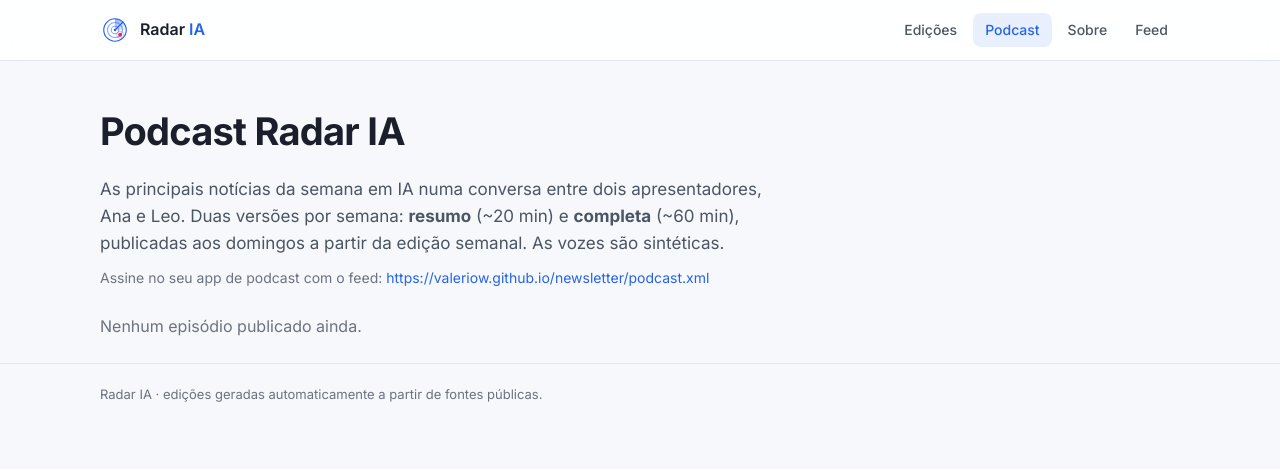
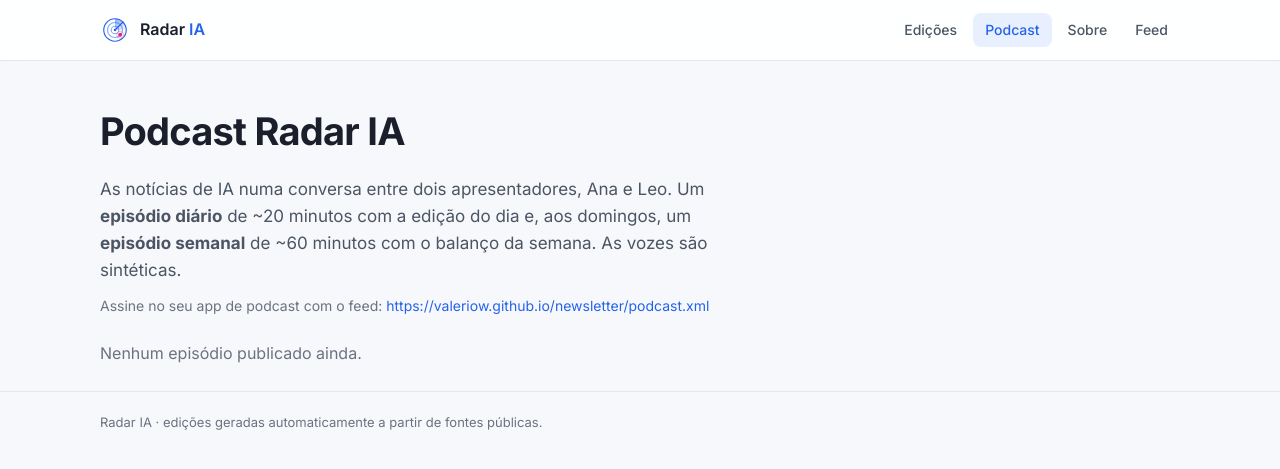
Before and after one commit to valeriow/newsletter, a Jekyll site: the page built from podcast.md, in a window 1280 px wide. Shown: the top 469 px of the page. Built offline with Jekyll 4.4.1, drawn with Linux system fonts in a browser that asks for light colours.

Commit message:
Podcast diário e semanal

```diff
--- a/assets/css/style.css
+++ b/assets/css/style.css
@@ -255,3 +255,6 @@
 .episodio__rotulo { font-size: 13px; font-weight: 600; color: var(--text-2); }
 .episodio__baixar { font-size: 13px; }
 .episodio__pendente { font-size: 13px; color: var(--text-3); font-style: italic; }
+
+.badge--diario { background: var(--t1); color: #fff; }
+.episodio__links { font-size: 13px; color: var(--text-3); }
--- a/podcast.md
+++ b/podcast.md
@@ -5,30 +5,26 @@
 ---
 <section class="hero hero--compact">
   <h1 class="page__title">Podcast Radar IA</h1>
-  <p class="hero__lead">As principais notícias da semana em IA numa conversa entre dois apresentadores, Ana e Leo. Duas versões por semana: <strong>resumo</strong> (~20 min) e <strong>completa</strong> (~60 min), publicadas aos domingos a partir da edição semanal. As vozes são sintéticas.</p>
+  <p class="hero__lead">As notícias de IA numa conversa entre dois apresentadores, Ana e Leo. Um <strong>episódio diário</strong> de ~20 minutos com a edição do dia e, aos domingos, um <strong>episódio semanal</strong> de ~60 minutos com o balanço da semana. As vozes são sintéticas.</p>
   <p class="podcast__assinar">Assine no seu app de podcast com o feed: <a href="{{ '/podcast.xml' | absolute_url }}">{{ '/podcast.xml' | absolute_url }}</a></p>
 </section>
-{% assign eps = site.podcast | sort: "date" | reverse | group_by: "semana" %}
+{% assign eps = site.podcast | sort: "date" | reverse %}
 {% if eps.size == 0 %}
 <p class="empty">Nenhum episódio publicado ainda.</p>
 {% else %}
 <ul class="list">
-{% for g in eps %}
-  {% assign first = g.items | first %}
+{% for e in eps %}
+  {% assign id = e.episodio | default: e.semana | append: "-" | append: e.versao %}
+  {% if e.episodio %}{% assign id = e.episodio %}{% endif %}
+  {% assign a = site.data.audio[id] %}
   <li class="list__item episodio">
     <div class="list__link">
-      <span class="list__date">{{ first.periodo }}</span>
-      <span class="list__title">{{ first.titulo_semana | default: first.title }}</span>
-      {% if first.resumo %}<span class="list__excerpt">{{ first.resumo }}</span>{% endif %}
-      {% if first.edicao %}<a class="episodio__edicao" href="{{ first.edicao | relative_url }}">Ler a edição escrita →</a>{% endif %}
-      {% assign ordenados = g.items | sort: "ordem" %}
-      {% for e in ordenados %}
-      {% assign a = site.data.audio[e.semana][e.versao] %}
+      <span class="list__date">{% if e.tipo == "semanal" %}<span class="badge badge--semanal">Semanal</span>{% elsif e.tipo == "diario" %}<span class="badge badge--diario">Diário</span>{% endif %} {{ e.periodo | default: e.date | date: "%d/%m/%Y" }} · {{ e.duracao }}</span>
+      <span class="list__title">{{ e.title }}</span>
+      {% if e.resumo %}<span class="list__excerpt">{{ e.resumo }}</span>{% endif %}
       <div class="episodio__versao">
-        <span class="episodio__rotulo">{% if e.versao == "curto" %}Resumo{% else %}Completo{% endif %} · {{ e.duracao }}</span>
-        {% if a %}<audio controls preload="none" src="{{ a.url }}"></audio><a class="episodio__baixar" href="{{ a.url }}" download>Baixar MP3</a>{% else %}<span class="episodio__pendente">Áudio em preparação</span>{% endif %}
+        {% if a %}<audio controls preload="none" src="{{ a.url }}"></audio><span class="episodio__links"><a class="episodio__baixar" href="{{ a.url }}" download>Baixar MP3</a>{% if e.edicao %} · <a href="{{ e.edicao | relative_url }}">Ler a edição escrita</a>{% endif %}</span>{% else %}<span class="episodio__pendente">Áudio em preparação — costuma levar até uma hora após a edição.</span>{% if e.edicao %} <a href="{{ e.edicao | relative_url }}">Ler a edição escrita</a>{% endif %}{% endif %}
       </div>
-      {% endfor %}
     </div>
   </li>
 {% endfor %}
--- a/scripts/gerar_audio.py
+++ b/scripts/gerar_audio.py
@@ -92,8 +92,8 @@
     else:
         cmd += ["-map", "0:a"]
     cmd += ["-ac", "1", "-ar", "24000", "-c:a", "libmp3lame", "-b:a", "64k",
-            "-metadata", f"title={meta.get('titulo_semana', 'Radar IA')} — {meta.get('title', '')}",
-            "-metadata", "artist=Radar IA", "-metadata", "album=Radar IA — podcast semanal",
+            "-metadata", f"title={meta.get('title', 'Radar IA')}",
+            "-metadata", "artist=Radar IA", "-metadata", "album=Radar IA — podcast",
             "-metadata", f"date={meta.get('date', '')[:4]}", "-id3v2_version", "3", saida]
     subprocess.run(cmd, check=True)
 
```
Also changed, not shown: podcast.xml (+7 -7 lines), .github/workflows/pages.yml, .github/workflows/podcast-audio.yml, assets/img/capa-podcast.png.
